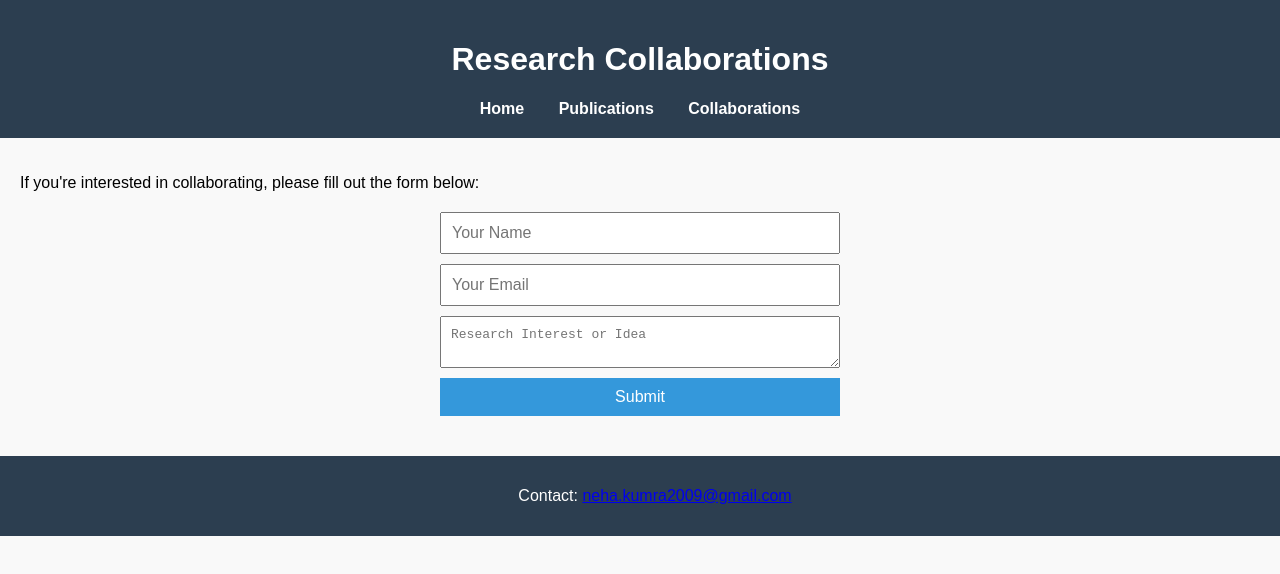
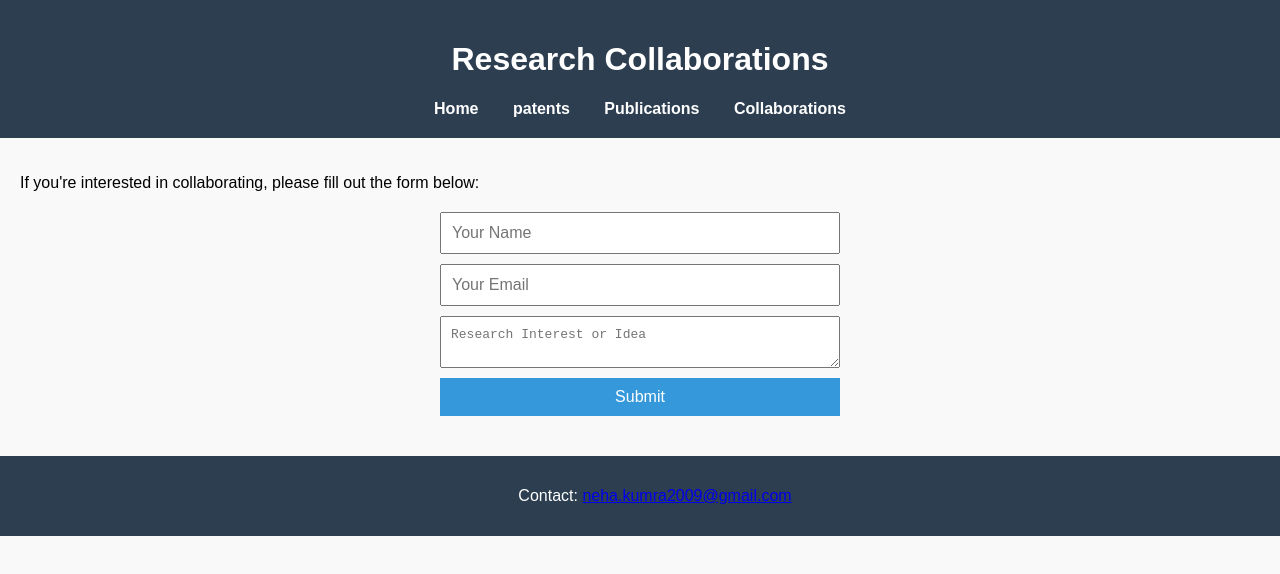
Before and after one commit to nehakumra-hub/nehakumra-hub.github.io, a plain HTML site: page collaborations.html in a window 1280 px wide. Shown: the top 574 px of the page. Drawn offline with Linux system fonts and the light colour scheme.

Commit message:
Update collaborations.html

```diff
--- a/collaborations.html
+++ b/collaborations.html
@@ -12,6 +12,7 @@
     <h1>Research Collaborations</h1>
     <nav>
       <a href="index.html">Home</a>
+      <a href="patents.html">patents</a>
       <a href="publications.html">Publications</a>
       <a href="collaborations.html">Collaborations</a>
     </nav>
```
